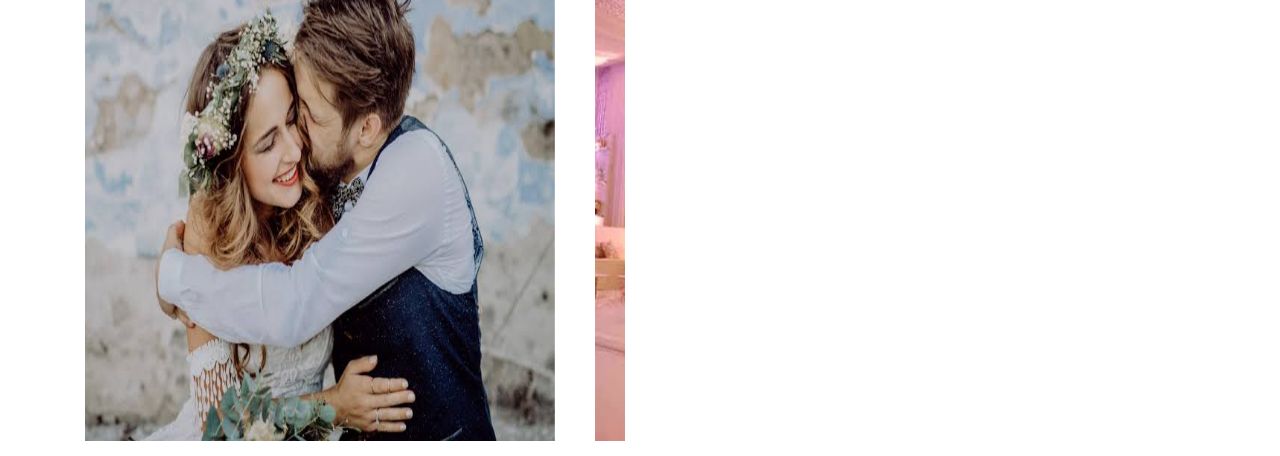
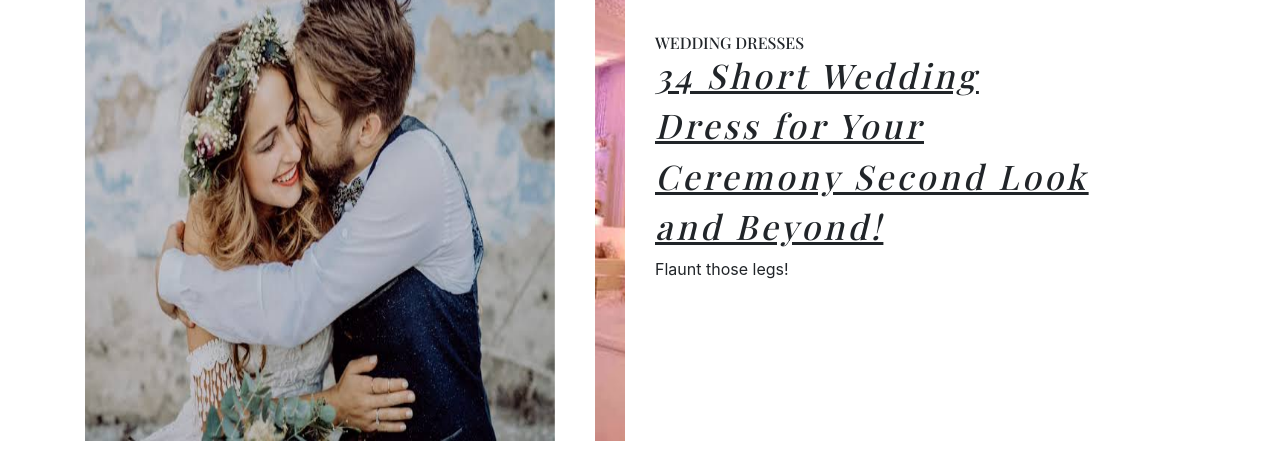
Before and after one commit to lucky45-cmd/brides, a plain HTML site: page index.html in a window 1280 px wide. Shown: the part 199-655 px from the top of the page. Drawn offline with nearby package versions, Linux system fonts and the light colour scheme; a web font is replaced by a local one.

Commit message:
Update index.html

```diff
--- a/index.html
+++ b/index.html
@@ -57,8 +57,9 @@
     <div class="carousel-item">
       <img src="img/10.jpeg" class="d-block w-10" alt="..." style="width: 500px; height: 500px;">
     </div>
-</div></div>
-	<div><div class="b" style="margin-top: 90px;">
+</div></div></div>
+	<div class="col-md-6">
+<div class="b" style="margin-top: 90px;">
 			<h9 style="font-family: 'Playfair Display', serif;">WEDDING   DRESSES</h9>
 			<h2><u style="font-size: 34px;  font-family: 'Playfair Display', serif;; font-style: italic; letter-spacing: 3.5px; ">34 Short Wedding</u></h2>
 			<h2><u style="font-size: 34px; font-family: 'Playfair Display', serif; font-style: italic; letter-spacing: 3.5px;">Dress for Your</u></h2>
@@ -131,6 +132,8 @@
 </div><br>
 
 </div>
+</div>
+
 <div class="mainfooter">
 <div class="container-fluid">
 	<div><center><h1 style="font-family:'prague';color:#ffad00;">CONTACT <span style="color:white;">US</span></h1></center></div><br>
```
